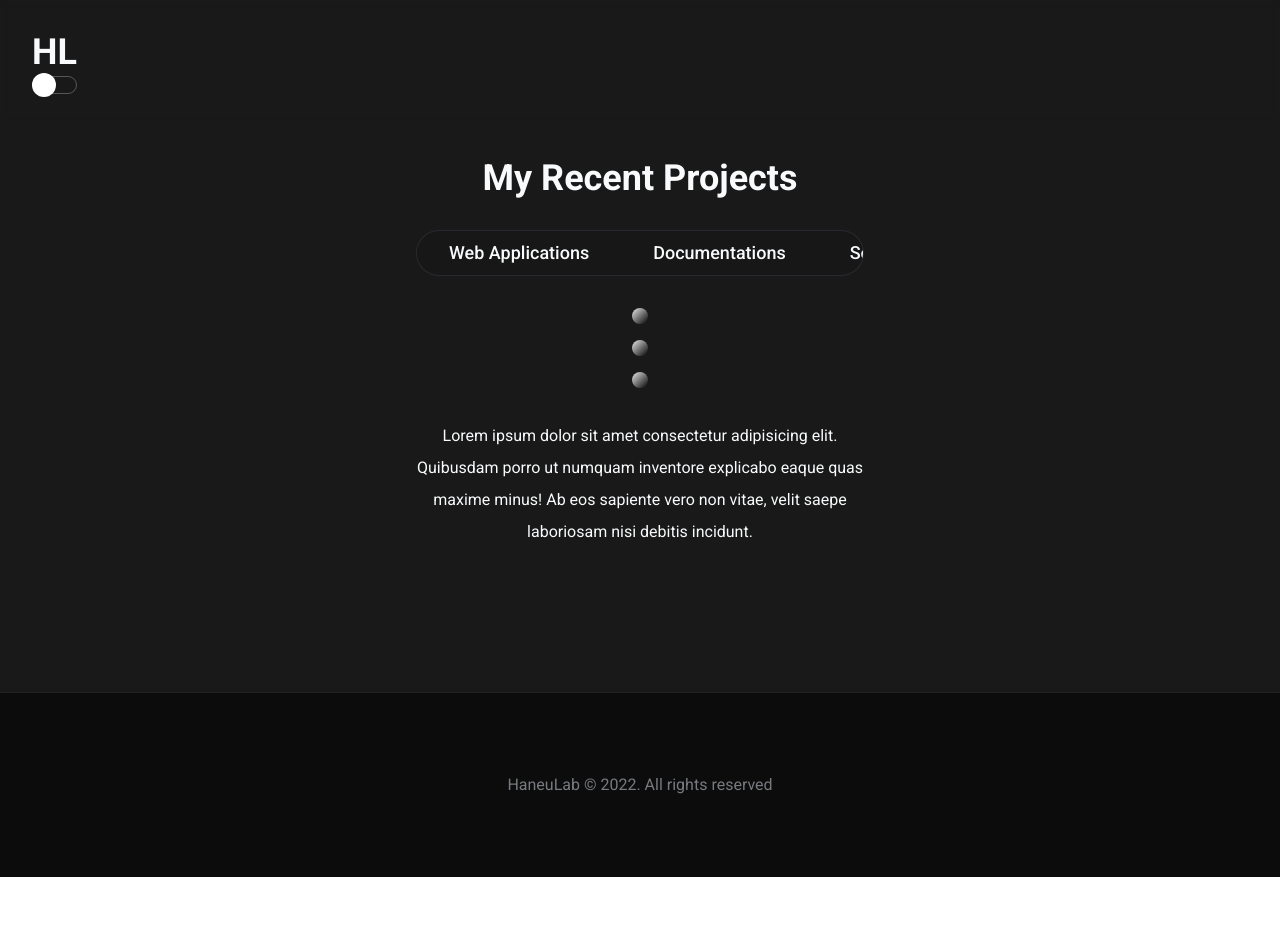
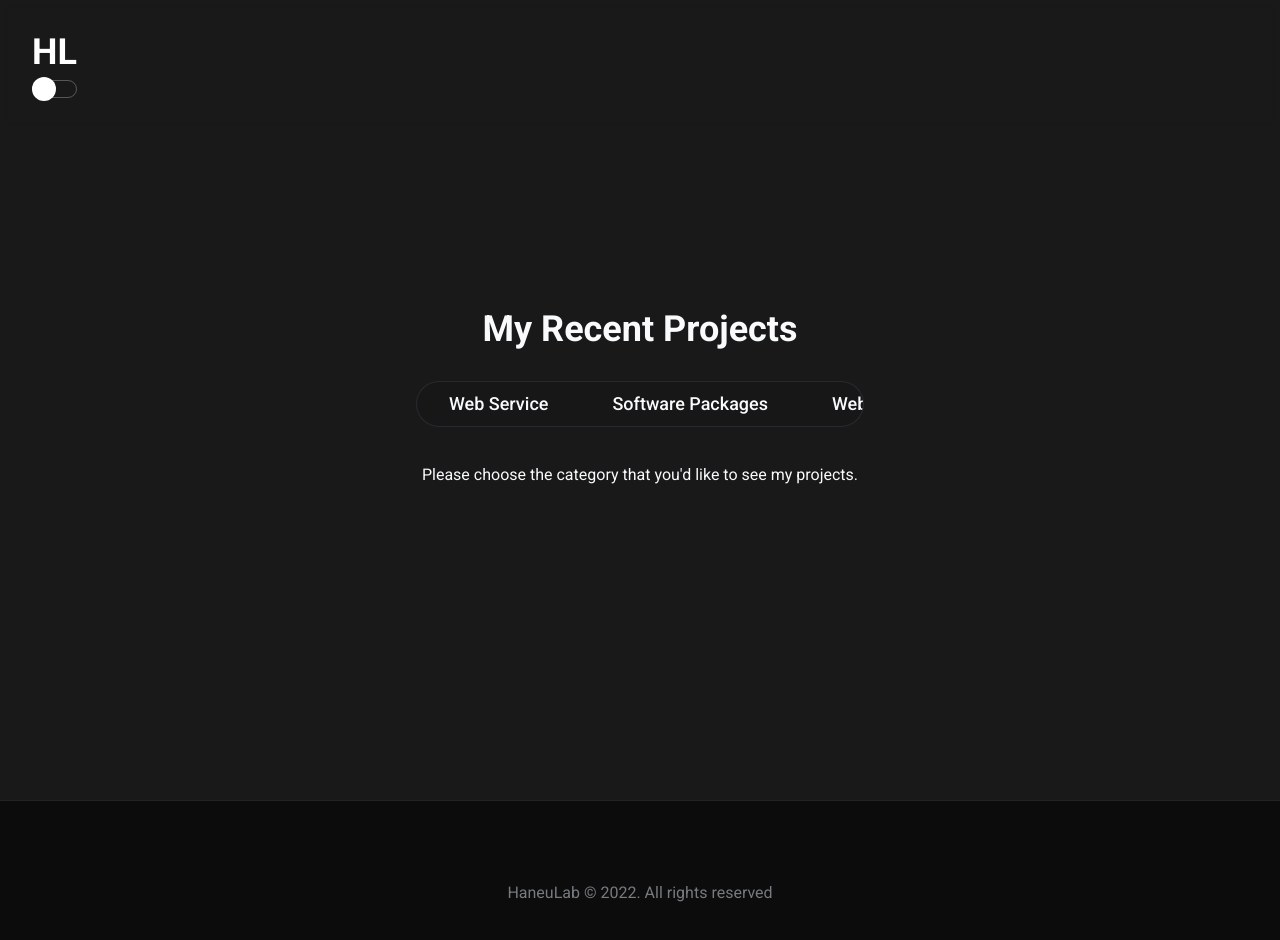
Before and after one commit to haneulab/haneulab.github.io, a Next.js app: page /projects in a window 1280 px wide. Shown: the top 940 px of the page. Before the commit the page ends 877 px from the top, so only its background shows below. Built offline with nearby package versions, Linux system fonts and the light colour scheme.

Commit message:
added button click option & state changes on project/index

```diff
--- a/pages/about.tsx
+++ b/pages/about.tsx
@@ -27,14 +27,14 @@ const Aboutpage: NextPage = () => {
           'Business Marketing',
         ]}
       />
+      <Header />
       <Layout>
         <React.Fragment>
-          <Header />
           <div
             data-page="about"
-            className="w-full flex flex-col justify-center"
+            className="w-full flex flex-col justify-center min-h-screen"
           >
-            <section className="w-full max-w-4xl mx-auto h-full px-8 pb-36 pt-8 grid grid-cols-1 lg:grid-cols-3 gap-8">
+            <section className="w-full max-w-4xl mx-auto h-full px-8 py-36 grid grid-cols-1 lg:grid-cols-3 gap-8">
               <div className="lg:col-span-1">
                 <div className="mb-8">
                   <img
--- a/pages/index.tsx
+++ b/pages/index.tsx
@@ -24,14 +24,14 @@ const Homepage: NextPage = () => {
           'Business Marketing',
         ]}
       />
+      <Header />
       <Layout>
         <React.Fragment>
-          <Header />
           <div
             data-page="index"
-            className="w-full relative z-10 flex flex-col justify-center"
+            className="w-full relative z-10 flex flex-col justify-center items-center min-h-screen"
           >
-            <section className="w-full h-full px-8 pt-8 pb-36 grid grid-cols-1">
+            <section className="w-full h-full px-8 py-36 grid grid-cols-1">
               <div className="w-full h-full flex flex-col justify-center items-center">
                 <h2 className="font-bold text-4xl mb-4 text-center">
                   Hi, My name is Haneul Choi.
--- a/pages/projects/index.tsx
+++ b/pages/projects/index.tsx
@@ -1,10 +1,41 @@
 import Footer from '@components/Footer';
 import Header from '@components/Header';
 import Layout from '@components/Layout';
+import { mergeClasses } from '@libs/index';
 import SEO from '@seo/index';
 import type { NextPage } from 'next';
-import React from 'react';
+import React, { useEffect, useState } from 'react';
+import { SiBmcsoftware } from 'react-icons/si';
 const Projectspage: NextPage = () => {
+  const [initialRender, setInitialRender] = useState<boolean>(false);
+  const [uiOption, setUiOption] = useState<'in' | 'via' | 'out' | null>(null);
+  const [categoryChosen, setCategoryChosen] = useState<boolean>(false);
+  const [category, setCategory] = useState<string>('');
+  const onButtonClick = (option: string) => {
+    setUiOption(null);
+    setCategoryChosen(false);
+    setTimeout(() => {
+      setCategory(option);
+      setCategoryChosen(true);
+    }, 100);
+  };
+  useEffect(() => {
+    setTimeout(() => {
+      setInitialRender(true);
+    }, 100);
+  }, []);
+  useEffect(() => {
+    if (initialRender) {
+      setUiOption('in');
+
+      setTimeout(() => {
+        setUiOption('via');
+        setTimeout(() => {
+          setUiOption('out');
+        }, 100);
+      }, 100);
+    }
+  }, [initialRender, categoryChosen]);
   return (
     <React.Fragment>
       <SEO
@@ -21,42 +52,100 @@ const Projectspage: NextPage = () => {
           'Business Marketing',
         ]}
       />
+      <Header />
       <Layout>
         <React.Fragment>
-          <Header />
           <div
             data-page="index"
-            className="w-full relative z-10 flex flex-col justify-center"
+            className="w-full relative z-10 flex flex-col justify-center min-h-screen"
           >
-            <section className="w-full h-full px-8 pt-8 pb-36 grid grid-cols-1 ">
+            <section className="w-full h-full px-8 py-36 grid grid-cols-1 ">
               <div className="flex flex-col justify-center items-center">
                 <h3 className="font-bold text-2xl lg:text-4xl mb-8">
                   My Recent Projects
                 </h3>
                 <div className="w-full max-w-md mx-auto rounded-full border border-slate-500/20 bg-black/5 overflow-x-scroll shadow-inner ">
                   <section className="w-max flex justify-start">
-                    <button className="rounded-full font-light md:font-normal lg:font-medium text-sm md:text-lg px-4 md:px-6 lg:px-8 py-2 w-max h-full transition-all hover hover:bg-slate-100 hover:text-slate-800">
-                      Web Applications
+                    <button
+                      onClick={() => onButtonClick('web service')}
+                      className="rounded-full font-light md:font-normal lg:font-medium text-sm md:text-lg px-4 md:px-6 lg:px-8 py-2 w-max h-full transition-all hover hover:bg-white/90 hover:text-slate-800"
+                    >
+                      Web Service
                     </button>
-                    <button className="rounded-full font-light md:font-normal lg:font-medium text-sm md:text-lg px-4 md:px-6 lg:px-8 py-2 w-max h-full transition-all hover hover:bg-slate-100 hover:text-slate-800">
-                      Documentations
+                    <button
+                      onClick={() => onButtonClick('software packages')}
+                      className="rounded-full font-light md:font-normal lg:font-medium text-sm md:text-lg px-4 md:px-6 lg:px-8 py-2 w-max h-full transition-all hover hover:bg-white/90 hover:text-slate-800"
+                    >
+                      Software Packages
                     </button>
-                    <button className="rounded-full font-light md:font-normal lg:font-medium text-sm md:text-lg px-4 md:px-6 lg:px-8 py-2 w-max h-full transition-all hover hover:bg-slate-100 hover:text-slate-800">
-                      Software Packages
+                    <button
+                      onClick={() => onButtonClick('web documentations')}
+                      className="rounded-full font-light md:font-normal lg:font-medium text-sm md:text-lg px-4 md:px-6 lg:px-8 py-2 w-max h-full transition-all hover hover:bg-white/90 hover:text-slate-800"
+                    >
+                      Web Documentations
                     </button>
                   </section>
                 </div>
-                <div className="w-full flex flex-col space-y-4 items-center mt-8">
-                  <span className="w-4 h-4 rounded-full bg-gradient-to-br from-white/90 to-black/90" />
-                  <span className="w-4 h-4 rounded-full bg-gradient-to-br from-white/90 to-black/90" />
-                  <span className="w-4 h-4 rounded-full bg-gradient-to-br from-white/90 to-black/90" />
+                <div
+                  className={mergeClasses(
+                    'flex flex-col space-y-4 items-center mt-8 transition-all transform',
+                    categoryChosen ? 'translate-x-0' : 'hidden translate-y-100',
+                  )}
+                >
+                  <span
+                    className={mergeClasses(
+                      'transition-all transform rounded-full bg-gradient-to-br from-white via-slate-400 to-black/100  ',
+                      uiOption
+                        ? 'w-4 h-4 opacity-100 translate-y-0'
+                        : 'w-1 h-1 opacity-0 -translate-y-16',
+                    )}
+                  />
+                  <span
+                    className={mergeClasses(
+                      'transition-all transform rounded-full bg-gradient-to-br from-white via-slate-400 to-black/100  ',
+                      uiOption && uiOption !== 'in'
+                        ? 'w-4 h-4 opacity-100 translate-y-0'
+                        : 'w-1 h-1 opacity-0 -translate-y-12',
+                    )}
+                  />
+                  <span
+                    className={mergeClasses(
+                      'transition-all transform rounded-full bg-gradient-to-br from-white via-slate-400 to-black/100  ',
+                      uiOption && uiOption !== 'in' && uiOption !== 'via'
+                        ? 'w-4 h-4 opacity-100 translate-y-0'
+                        : 'w-1 h-1 opacity-0 -translate-y-8',
+                    )}
+                  />
                 </div>
-                <p className="max-w-md mx-auto text-center leading-8 mt-8">
-                  Lorem ipsum dolor sit amet consectetur adipisicing elit.
-                  Quibusdam porro ut numquam inventore explicabo eaque quas
-                  maxime minus! Ab eos sapiente vero non vitae, velit saepe
-                  laboriosam nisi debitis incidunt.
-                </p>
+                {!categoryChosen && (
+                  <p className="max-w-md mx-auto text-center leading-8 mt-8">
+                    Please choose the category that you&apos;d like to see my
+                    projects.
+                  </p>
+                )}
+                {categoryChosen && (
+                  <div className="w-full mt-12 relative border">
+                    <p className="absolute w-max flex items-center space-x-2 -top-16 z-20 backdrop-blur-md px-4 py-2 left-1/2 transform -translate-x-1/2  capitalize text-center leading-8 mt-10 rounded-full border shadow-sm">
+                      <SiBmcsoftware />
+                      <span>{category}</span>
+                    </p>
+                    <section className="relative p-8 grid grid-cols-1 lg:grid-cols-2 gap-8">
+                      <article className="min-h-screen">
+                        Lorem ipsum dolor sit amet consectetur, adipisicing
+                        elit. Amet enim quam nulla impedit nisi consectetur
+                        maiores sunt consequuntur veniam perspiciatis sapiente
+                        qui voluptatem officiis assumenda error, sed natus in
+                        deleniti!
+                      </article>
+                      <article className="min-h-screen">
+                        Lorem ipsum dolor sit amet consectetur adipisicing elit.
+                        Vel aperiam minus fuga dicta rem optio sapiente soluta
+                        ipsam dolore iusto earum autem, repudiandae, quisquam
+                        debitis adipisci? Modi illum neque ea!
+                      </article>
+                    </section>
+                  </div>
+                )}
               </div>
             </section>
           </div>
--- a/src/components/Header.tsx
+++ b/src/components/Header.tsx
@@ -5,11 +5,7 @@ import Link from 'next/link';
 const Header: React.FC = () => {
   const { theme, swapTheme } = useTheme();
   return (
-    <header
-      className={mergeClasses(
-        'sticky top-0 w-full z-50 transition-all transform backdrop-blur-sm bg-transparent',
-      )}
-    >
+    <header className="fixed top-0 w-full z-50 transition-all transform backdrop-blur-sm bg-transparent">
       <section
         className={mergeClasses(
           'p-8 transition-all transform flex justify-between items-center',
@@ -18,7 +14,14 @@ const Header: React.FC = () => {
         <div>
           <h1 className="flex flex-col items-start">
             <Link href="/">
-              <a className="font-bold text-4xl mb-1">HL</a>
+              <a
+                className={mergeClasses(
+                  'transition-all font-bold text-4xl mb-2',
+                  theme === 'dark' ? 'text-white' : 'text-black/90',
+                )}
+              >
+                HL
+              </a>
             </Link>
             <span className="relative w-full flex flex-col justify-center items-center">
               <span
```
